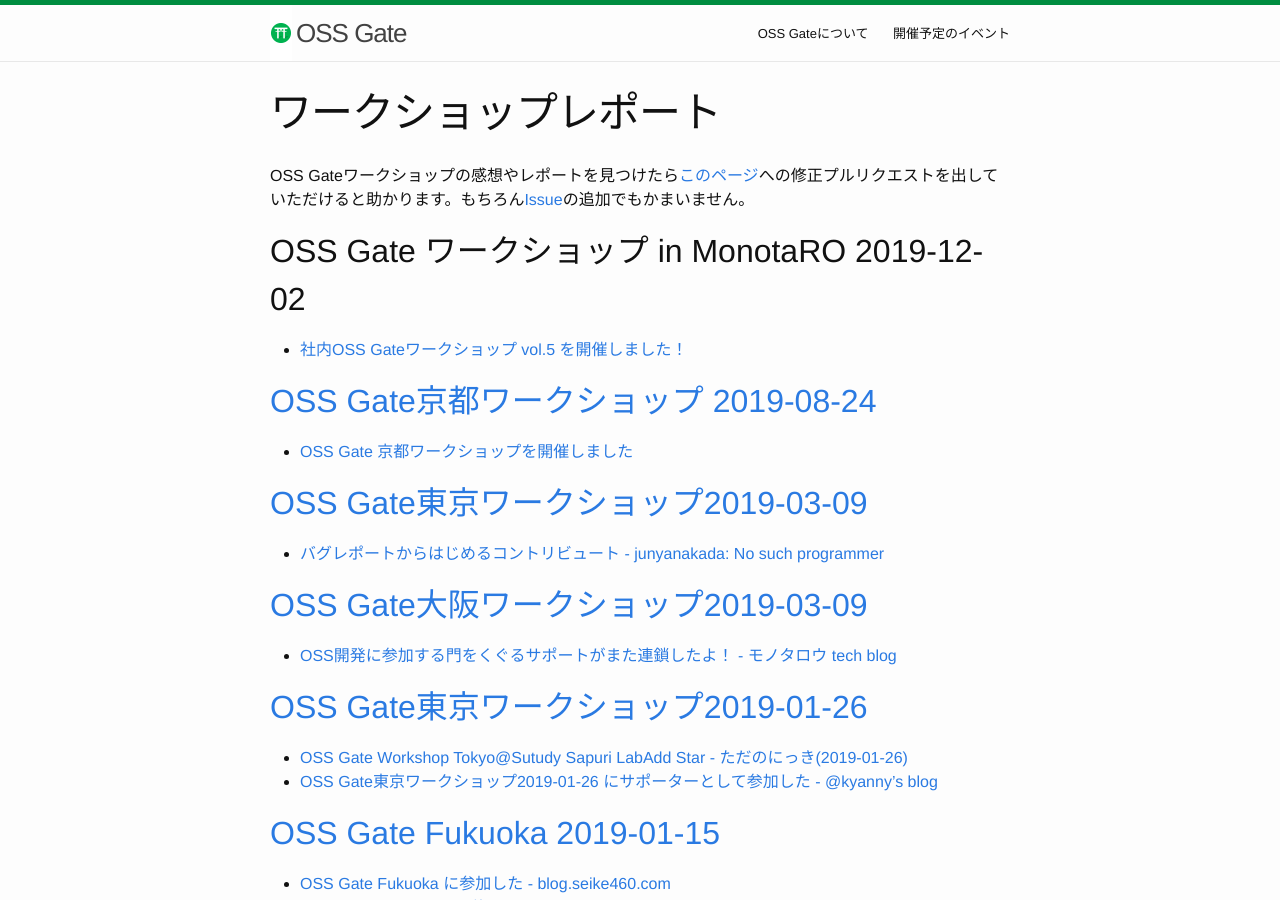
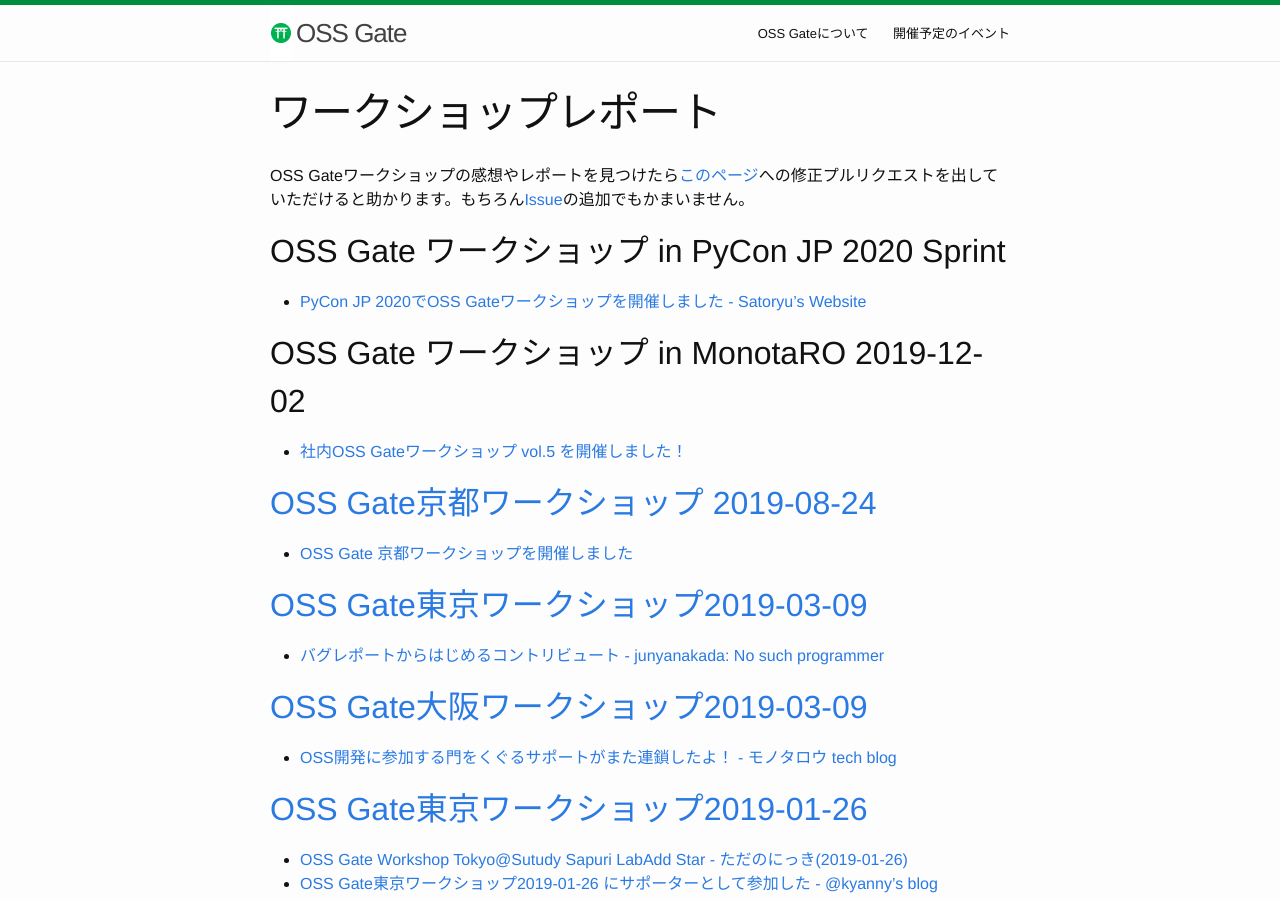
Before and after one commit to oss-gate/oss-gate.github.io, a Jekyll site: the page built from workshop/report.md, in a window 1280 px wide and 900 px high. Built offline with Jekyll 4.4.1, drawn with Linux system fonts in a browser that asks for light colours; comment, search, counter and statistics services are not loaded.

Commit message:
PyCon JP 2020  Sprintで開催したレポートのURLを追加 (#104)

```diff
--- a/workshop/report.md
+++ b/workshop/report.md
@@ -4,6 +4,9 @@
 ---
 
 OSS Gateワークショップの感想やレポートを見つけたら[このページ](https://github.com/oss-gate/oss-gate.github.io/blob/master/workshop/report.md)への修正プルリクエストを出していただけると助かります。もちろん[Issue](https://github.com/oss-gate/oss-gate.github.io/issues)の追加でもかまいません。
+
+## OSS Gate ワークショップ in PyCon JP 2020 Sprint
+  * [PyCon JP 2020でOSS Gateワークショップを開催しました - Satoryu’s Website](https://satoryu.github.io/blog/2020/09/02/oss-gate-workshop-in-pycon_jp-2020-sprint.html)
 
 ## OSS Gate ワークショップ in MonotaRO 2019-12-02
   * [社内OSS Gateワークショップ vol.5 を開催しました！](https://tech-blog.monotaro.com/entry/2020/01/14/115048)
```
